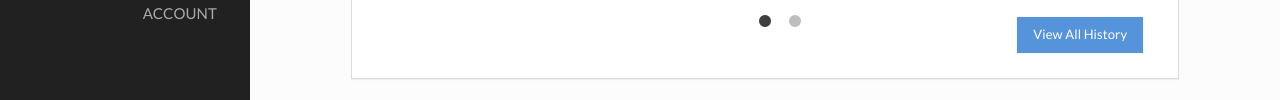
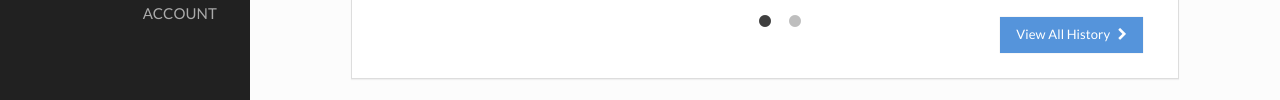
Before and after one commit to huggingtonbear/graph-concept, a plain HTML site: page dashboard.html in a window 1280 px wide. Shown: the part 474-574 px from the top of the page. Drawn offline with Linux system fonts and the light colour scheme.

Commit message:
Added Chevron to History Button

```diff
--- a/dashboard.html
+++ b/dashboard.html
@@ -151,7 +151,7 @@
                           <div><a href="index.html"><img src="images/book3.jpg" class="pl10 pr10 img-responsive"></a></div>
                           <div><a href="index.html"><img src="images/book8.jpg" class="pl10 pr10 img-responsive"></a></div>
                         </div>
-                        <a href="history.html" class="btn btn-info pull-right mr20 mb10">View All History</a>
+                        <a href="history.html" class="btn btn-info pull-right mr20 mb10">View All History <i class="ml5 fa fa-chevron-right"></i></a>
                       <div class="clearfix"></div>
                     </div>
                   </div>
```
